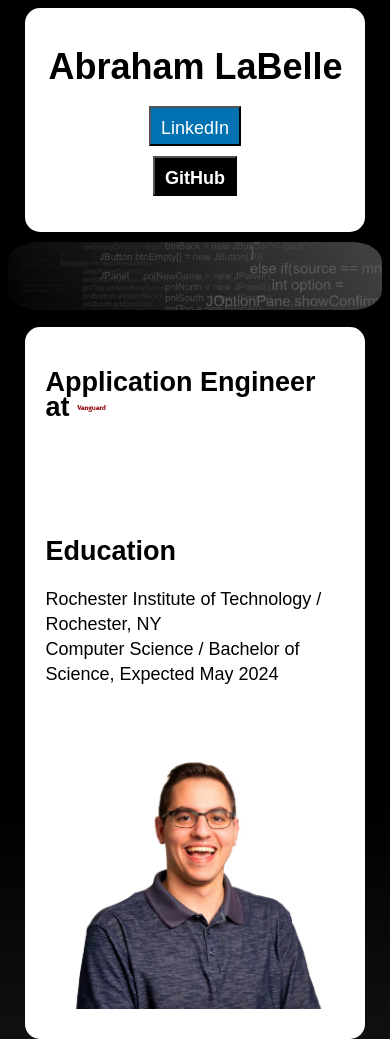
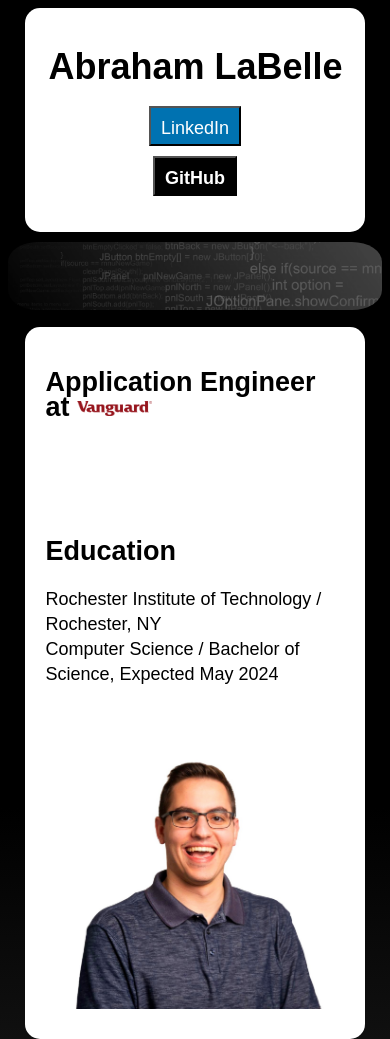
Before and after one commit to AbeLab404/abelab404.github.io, a plain HTML site: page index.html in a window 390 px wide. Shown: the top 1039 px of the page. Drawn offline with Linux system fonts and the light colour scheme.

Commit message:
fix mobile image size

```diff
--- a/styles.css
+++ b/styles.css
@@ -238,6 +238,10 @@ footer {
         line-height: 30px;
     }
 
+    #vanguard {
+        width: 25%;
+    }
+
     #flex-project {
         flex-direction: column;
         align-items: center;
```
